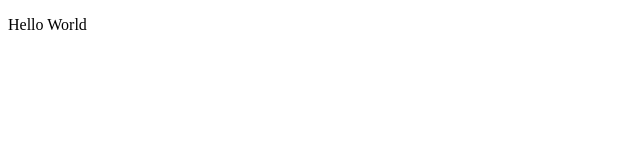
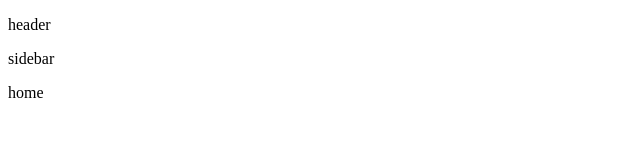
Before and after one commit to t-kawasaki0325/RanCheck, a React app: page / in a window 1280 px wide. Shown: the top 160 px of the page, without its empty margins (0-640 px from the left). Built offline with nearby package versions, Linux system fonts and the light colour scheme.

Commit message:
feat: レイアウト関係のコンポーネントを作成

```diff
--- /dev/null
+++ b/src/App.tsx
@@ -0,0 +1,15 @@
+import React from 'react'
+import { Home } from './pages'
+import { Header, Sidebar } from './components';
+
+const App: React.FC = () => {
+  return (
+    <>
+      <Header />
+      <Sidebar />
+      <Home />
+    </>
+  )
+}
+
+export default App
--- /dev/null
+++ b/src/components/Header.tsx
@@ -0,0 +1,7 @@
+import React from 'react'
+
+const Header: React.FC = () => {
+  return <p>header</p>
+}
+
+export default Header
--- /dev/null
+++ b/src/components/Sidebar.tsx
@@ -0,0 +1,7 @@
+import React from 'react'
+
+const Sidebar: React.FC = () => {
+  return <p>sidebar</p>
+}
+
+export default Sidebar
--- /dev/null
+++ b/src/components/index.ts
@@ -0,0 +1,2 @@
+export { default as Header } from './Header'
+export { default as Sidebar } from './Sidebar'
--- a/src/index.tsx
+++ b/src/index.tsx
@@ -1,6 +1,7 @@
 import React from 'react';
 import ReactDOM from 'react-dom';
+import App from './App'
 
 const container = document.getElementById('contents');
 
-ReactDOM.render(<p>Hello World</p>, container);
+ReactDOM.render(<App />, container);
--- /dev/null
+++ b/src/layouts/Home.tsx
@@ -0,0 +1,7 @@
+import React from 'react'
+
+const Home: React.FC = () => {
+  return <p>home</p>
+}
+
+export default Home
--- /dev/null
+++ b/src/layouts/index.ts
@@ -0,0 +1 @@
+export { default as Home } from './Home'
--- /dev/null
+++ b/src/pages/Home.tsx
@@ -0,0 +1,8 @@
+import React from 'react'
+import { Home } from '../layouts'
+
+const PageHome: React.FC = () => {
+  return <Home />
+}
+
+export default PageHome
--- /dev/null
+++ b/src/pages/index.ts
@@ -0,0 +1 @@
+export { default as Home } from './Home'
```
